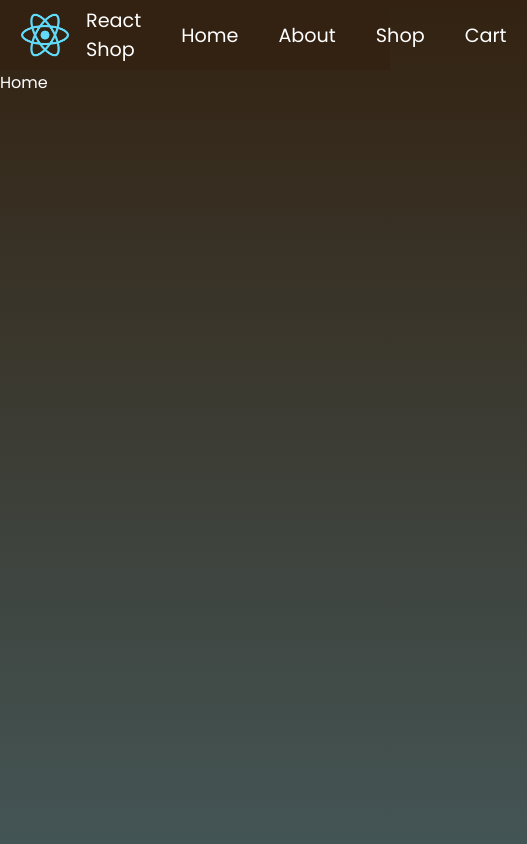
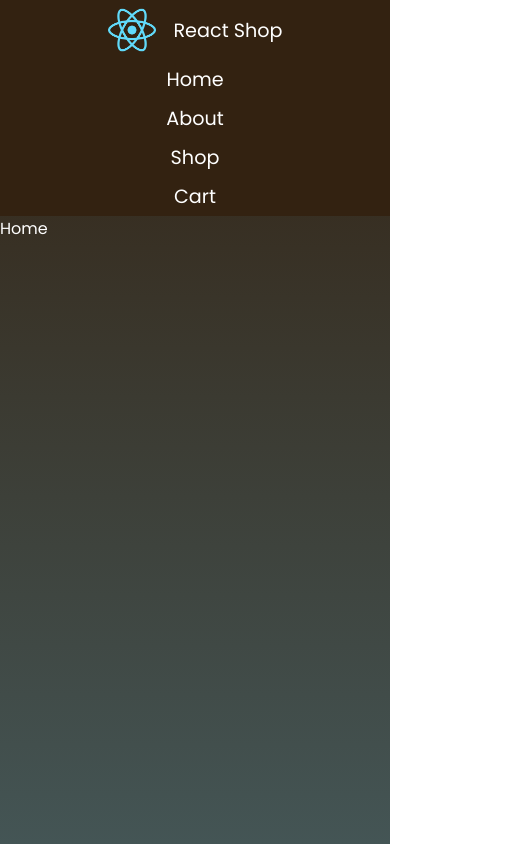
Before and after one commit to lesterfernandez/ecommerce-react, a React (Create React App) app: page / in a window 390 px wide. Shown: the whole page, 527 px wide, since content can reach past the window. Built offline with nearby package versions, Linux system fonts and the light colour scheme.

Commit message:
nav responsiveness

```diff
--- a/src/components/styled/Nav.styled.js
+++ b/src/components/styled/Nav.styled.js
@@ -2,21 +2,23 @@ import styled from "styled-components";
 
 const Nav = styled.nav`
   ul {
+    flex-direction: column;
     display: flex;
     align-items: center;
     font-size: 1.2rem;
     background-color: #321;
-    height: 70px;
-    padding-right: 15px;
+    list-style: none;
+    display: flex;
+    width: 100%;
+
     img {
       height: 50px;
       width: 50px;
     }
 
-    list-style: none;
-
-    display: flex;
-    width: 100%;
+    li {
+      padding: 5px;
+    }
 
     li:nth-child(1) a {
       display: flex;
@@ -25,23 +27,33 @@ const Nav = styled.nav`
       align-items: center;
       justify-content: center;
     }
-    li:nth-child(1) a:hover {
-      text-decoration: none;
-    }
-
-    li:nth-child(2) {
-      margin-left: auto;
-    }
-    li {
-      padding: 10px 20px;
-    }
 
     a {
       text-decoration: none;
       color: white;
     }
-    a:hover {
-      text-decoration: underline;
+  }
+  @media (min-width: 650px) {
+    ul {
+      flex-direction: row;
+      padding-right: 15px;
+      height: 70px;
+
+      li {
+        padding: 10px 20px;
+      }
+
+      li:nth-child(2) {
+        margin-left: auto;
+      }
+
+      a:hover {
+        text-decoration: underline;
+      }
+
+      li:nth-child(1) a:hover {
+        text-decoration: none;
+      }
     }
   }
 `;
```
